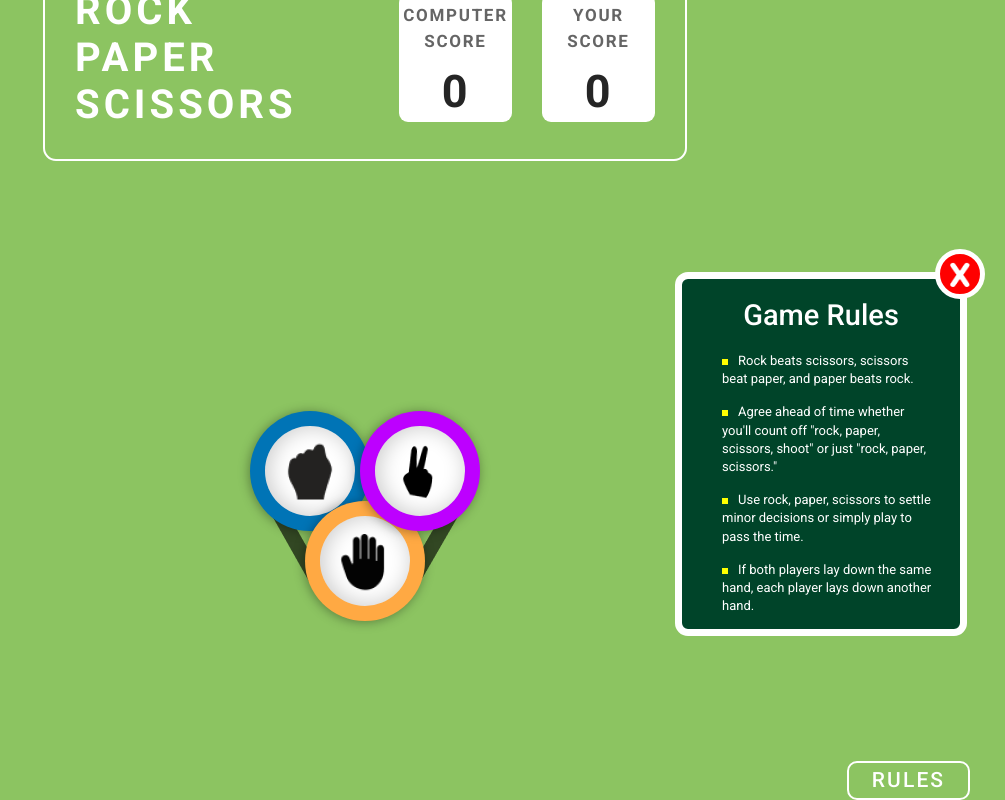
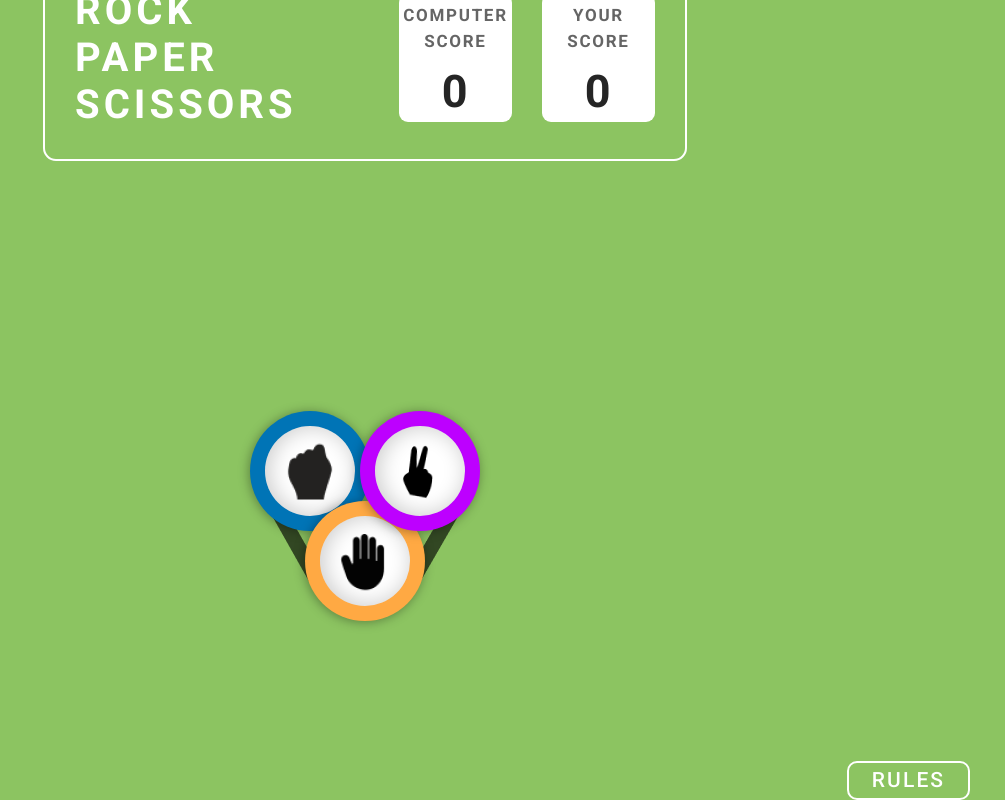
Before and after one commit to suhas-14/microProject-4, a plain HTML site: page index.html in a window 1280 px wide. Both pictures are taken after a click on the element "RULES". Shown: the part 84-884 px from the top of the page, without its empty margins (275-1280 px from the left). Drawn offline with Linux system fonts and the light colour scheme.

Commit message:
func updates

```diff
--- a/script.js
+++ b/script.js
@@ -7,7 +7,7 @@ const closeIcon = document.querySelector('.close-icon');
 // Add event listener to the rules button
 rulesButton.addEventListener('click', () => {
   // Show the rules popup
-  rulesPopup.style.opacity = '1';
+  rulesPopup.style.display === 'none' ? rulesPopup.style.display = 'block' : rulesPopup.style.display = 'none';
 });
 
 // Add event listener to the close icon
--- a/styles.css
+++ b/styles.css
@@ -290,12 +290,11 @@ body {
   width: 330px;
   height: 397px;
   gap: 0px;
-  opacity: 0px;
-  /* border: 2px solid yellow; */
   position: absolute;
   bottom: 80px;
   right: 0px;
   z-index: 1;
+  display: none;
 }
 
 .rulesInfo {
```
